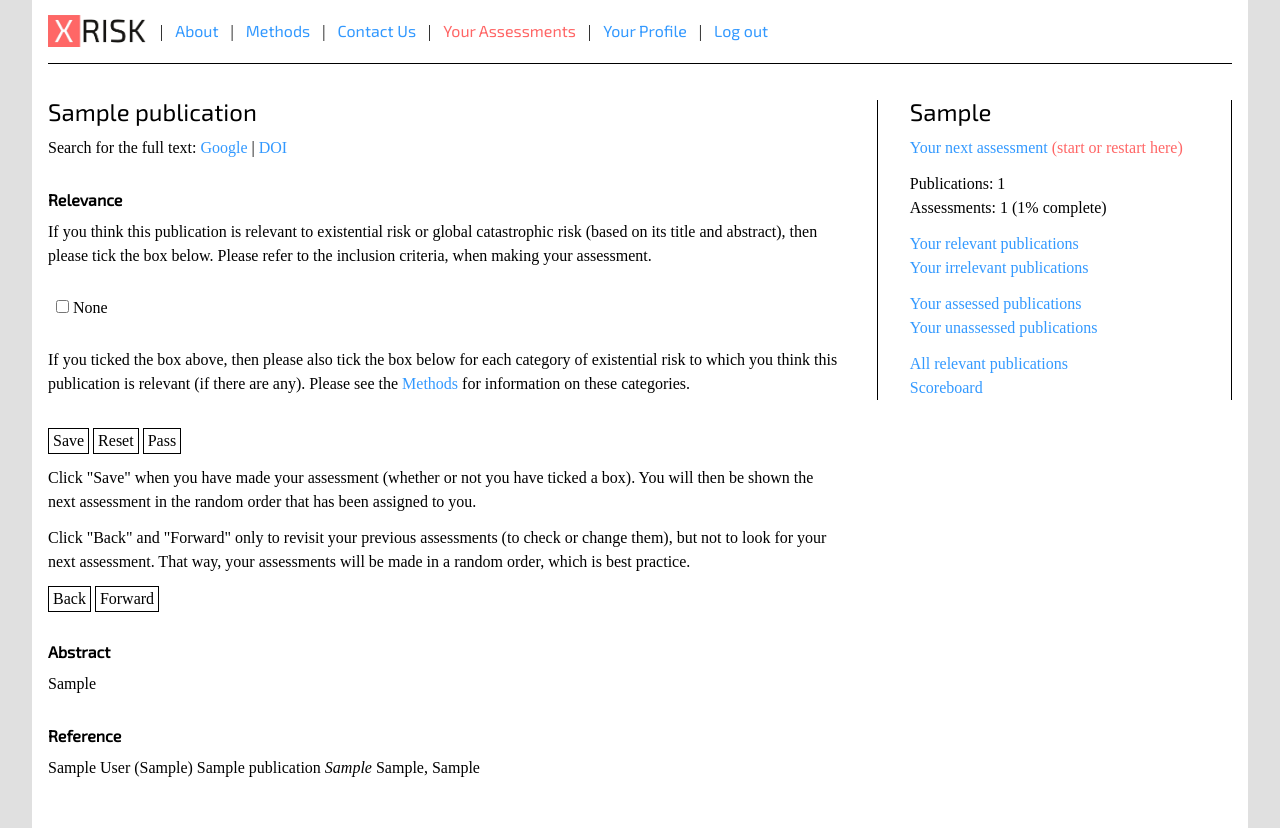
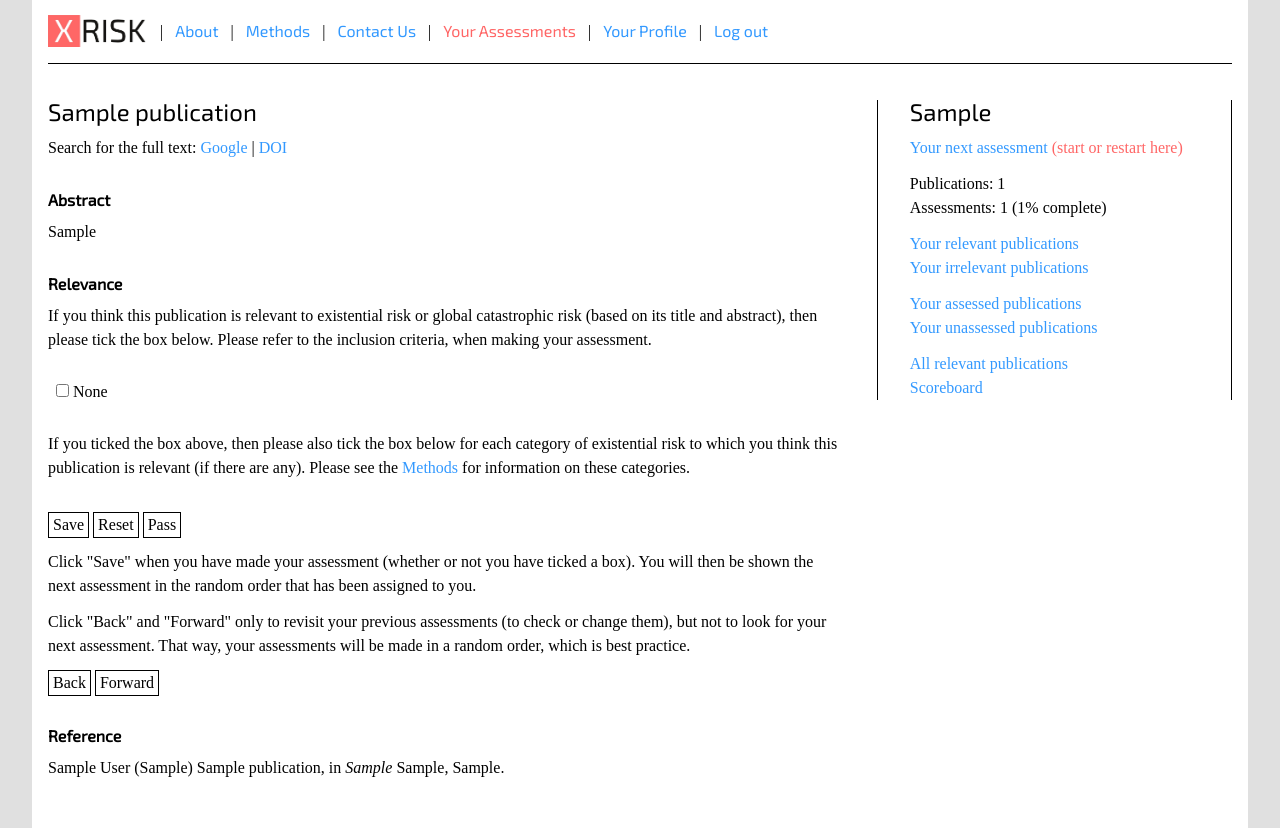
Before and after one commit to gormshackelford/x-risk, a Django app: template engine/templates/engine/assessments.html in a window 1280 px wide. Shown: the part 17-845 px from the top of the page. Run offline with Django 3.2, Linux system fonts and the light colour scheme; a user stored in the database is signed in; tables that the repository leaves empty hold one stand-in row (values such as "Sample post"); the template is opened without the code that fills it: values that come from a table or form of the project are taken from there, most other values are stand-ins (such as "Sample title", 1, 10 or a date in 2020); some web fonts are replaced.

Commit message:
Changed text

```diff
--- a/engine/templates/engine/assessments.html
+++ b/engine/templates/engine/assessments.html
@@ -18,8 +18,10 @@
     {% endif %}
   </p>
 
+  <h2>Abstract</h2>
+  <p>{{ publication.abstract|default:'Not available' }}</p>
+
   <h2>Relevance</h2>
-
   <p>If you think this publication is relevant to existential risk or global catastrophic risk (based on its title and abstract), then please tick the box below. Please refer to the inclusion criteria, when making your assessment.</p>
 
   <form method="POST">
@@ -104,11 +106,8 @@
     <a class="button" href="{% url 'assessments' slug=search_topic.slug pk=next_pk %}">Forward</a>
   </p>
 
-  <h2>Abstract</h2>
-  <p>{{ publication.abstract|default:'Not available' }}</p>
-
   <h2>Reference</h2>
-  <p>{{ publication.author|default:'[authors not available]' }} ({{ publication.year|default:'[year not available]' }}) {{ publication.title|default:'[title not available]' }} <span class="italic">{{ publication.journal|default:'[journal not available]' }}</span> {{ publication.volume|default:'[volume not available]'}}, {{ publication.pages|default:'[pages not available]' }}</p>
+  <p>{{ publication.author|default:'[authors not available]' }} ({{ publication.year|default:'[year not available]' }}) {{ publication.title|default:'[title not available]' }}, in <span class="italic">{{ publication.journal|default:'[journal not available]' }}</span> {{ publication.volume|default:'[volume not available]'}}, {{ publication.pages|default:'[pages not available]' }}.</p>
 
 {% endblock %}
 
```
